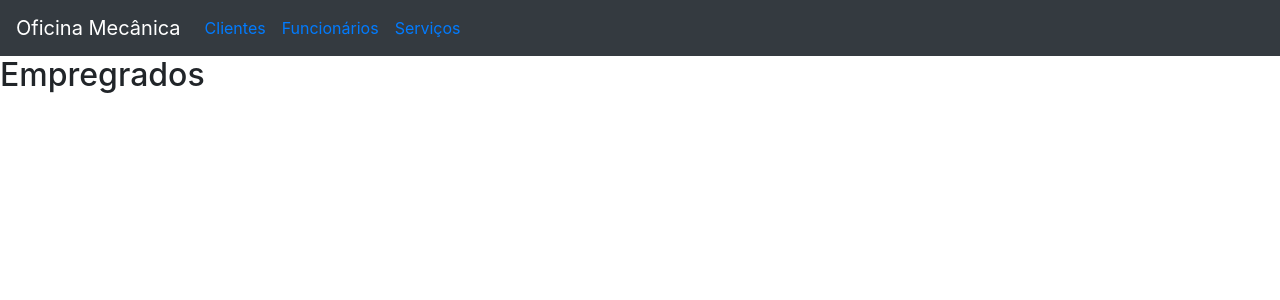
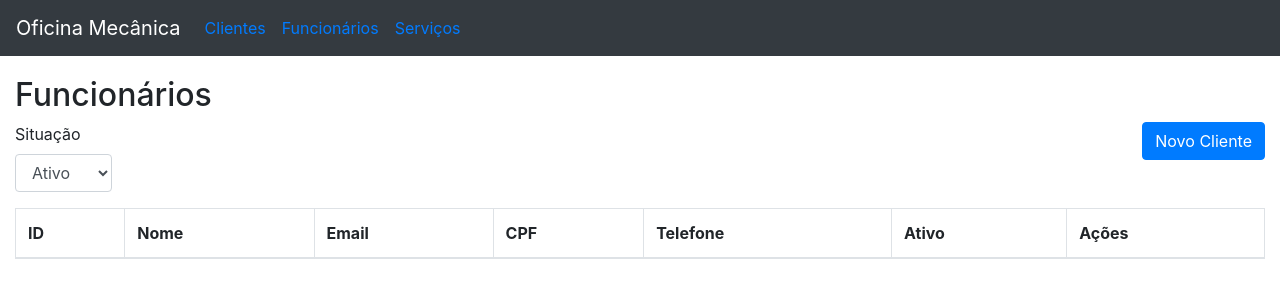
Before and after one commit to ArthurLDS/mechanical-workshop, a React (Create React App) app in the folder mechanical-workshop/: page /funcionarios/1 in a window 1280 px wide. Shown: the top 300 px of the page. Built offline with nearby package versions, Linux system fonts and the light colour scheme.

Commit message:
feat(employee)

```diff
--- a/mechanical-workshop/src/App.js
+++ b/mechanical-workshop/src/App.js
@@ -5,6 +5,7 @@ import './App.css';
 import ClientScreen from './client/cliente.screen';
 import ClientListScreen from './client/client.list.screen';
 import EmployeeScreen from './employee/employee.screen';
+import EmployeeListScreen from './employee/employee.list.screen';
 import OfficeScreen from './office/office.screen';
 
 class App extends Component {
@@ -15,9 +16,10 @@ class App extends Component {
         <Switch>
           <Route path="/" exact={true} component={ClientScreen} />
           <Route path="/cliente/:id?" component={ClientScreen} />
-          <Route path="/clientes" component={ClientListScreen} />
-          <Route path="/funcionarios" component={EmployeeScreen} />
-          <Route path="/servicos" component={OfficeScreen} />
+          <Route path="/clientes/:id?" component={ClientListScreen} />
+          <Route path="/funcionario/:id?" component={EmployeeScreen} />
+          <Route path="/funcionarios/:id?" component={EmployeeListScreen} />
+          <Route path="/servicos/:id?" component={OfficeScreen} />
         </Switch>
       </BrowserRouter>
     );
--- /dev/null
+++ b/mechanical-workshop/src/employee/employee.list.screen.js
@@ -0,0 +1,103 @@
+import React, { Component } from 'react';
+import { Form, Button, Col, Row, Table } from 'react-bootstrap';
+import { BaseScreen } from '../base/base.screen';
+import { Link as LinkRoute } from 'react-router-dom'
+import EmployeeService from '../service/employee/employeeService'
+
+class EmployeeListScreen extends BaseScreen {
+
+    constructor(props) {
+        super(props)
+        this.state = {
+            clients: [],
+            isInactives: true,
+        }
+    }
+
+    componentDidMount() {
+        this.loadClients()
+    }
+
+    handleChange = async (event) => {
+        await this.setState({ isInactives: event.target.value == "INA" })
+        await this.loadClients(this.state.isInactives)
+    }
+
+    loadClients(isInactives) {
+        let clients = EmployeeService.findByInactive(isInactives)
+        this.setState({ clients: clients })
+    }
+
+    loadClient(id) {
+        this.props.history.push(`/funcionario/${id}`)
+    }
+
+    onClickDeleteClient(id) {
+        EmployeeService.delete(id)
+        this.loadClients()
+    }
+
+    render() {
+        return (
+            <div>
+                <Col>
+                    <div style={{ marginTop: "20px" }}>
+                        <h2 className="">Funcionários</h2>
+                        <Form.Group controlId="formBasicFilter" className="float-left">
+                            <Form.Label>Situação</Form.Label>
+                            <Form.Control as="select"
+                                name="filter"
+                                defaultValue={this.state.isInactives}
+                                onChange={this.handleChange}>
+                                <option value="ATI">Ativo</option>
+                                <option value="INA">Inativo</option>
+                            </Form.Control>
+                        </Form.Group>
+                        <LinkRoute to="/funcionario">
+                            <Button variant="primary" className="float-right">
+                                Novo Cliente
+                            </Button>
+                        </LinkRoute>
+                    </div>
+                    <Table striped bordered hover>
+                        <thead>
+                            <tr>
+                                <th>ID</th>
+                                <th>Nome</th>
+                                <th>Email</th>
+                                <th>CPF</th>
+                                <th>Telefone</th>
+                                <th>Ativo</th>
+                                <th>Ações</th>
+
+                            </tr>
+                        </thead>
+                        <tbody>
+                            {this.state.clients.map((client) =>
+                                <tr>
+                                    <td onClick={() => this.loadClient(client.id)}
+                                        style={{ cursor: "pointer" }}>
+                                        {client.id}
+                                    </td>
+                                    <td>{client.name}</td>
+                                    <td>{client.email}</td>
+                                    <td>{client.cpf}</td>
+                                    <td>{client.phone}</td>
+                                    <td>{client.active ? "Sim" : "Não"}</td>
+                                    <td style={{ width: "10px" }}>
+                                        <Button variant="danger" size="sm"
+                                            onClick={() => this.onClickDeleteClient(client.id)}>
+                                            Excluir
+                                        </Button>
+                                    </td>
+                                </tr>
+                            )}
+                        </tbody>
+                    </Table>
+                </Col>
+            </div>
+        );
+    }
+}
+
+export default EmployeeListScreen
--- a/mechanical-workshop/src/employee/employee.screen.js
+++ b/mechanical-workshop/src/employee/employee.screen.js
@@ -1,13 +1,117 @@
 import React, { Component } from 'react';
-import { Navbar, Nav, Link, Brand } from 'react-bootstrap';
+import {Form, Button, Col, Row, Alert, Container} from 'react-bootstrap';
 import { BaseScreen } from '../base/base.screen';
+import EmployeeService from '../service/employee/employeeService'
+import If from '../components/If'
 
 class EmployeeScreen extends BaseScreen {
+    constructor(props) {
+        super(props)
+        this.state = {
+            employee: {
+                name: "",
+                cpf: "",
+                email: "",
+                phone: "",
+                active: true,
+            },
+            isFormValid: false
+        }
+    }
+
+    componentDidMount(){
+        if (this.props.match.params.id)
+            this.loadClient()
+    }
+
+    loadClient(){
+        let obj = EmployeeService.findOne(this.props.match.params.id)
+        if(obj) this.setState({obj})
+    }
+
+    handleChangeClient = (event) => {
+        var obj = Object.assign(this.state.employee, { [event.target.name]: event.target.value })
+        this.setState({ employee: obj })
+    }
+
+    onClickSaveForm = (event) => {
+        event.preventDefault()
+        EmployeeService.save(this.state.employee)
+        this.setState({ isFormValid: true }, this.redirectToList())
+    }
+
+    redirectToList() {
+        setTimeout(() => this.props.history.push("/funcionarios"), 1500)
+    }
+
+
     render() {
         return (
-            <div>
-                <h2>Empregrados</h2>
-            </div>
+            <div style={{ marginTop: "15px" }}>
+                <Col>
+                    <h2>Cadastro de Funcionários</h2>
+                    <Form>
+                        <Row>
+                            <Col>
+                                <Form.Group controlId="formBasicName">
+                                    <Form.Label>Nome</Form.Label>
+                                    <Form.Control
+                                        name="name"
+                                        defaultValue={this.state.employee.name}
+                                        onChange={this.handleChangeClient}
+                                        type="text" placeholder="Digite seu nome" />
+                                </Form.Group>
+
+                                <Form.Group controlId="formBasicCpf">
+                                    <Form.Label>CPF</Form.Label>
+                                    <Form.Control
+                                        name="cpf"
+                                        defaultValue={this.state.employee.cpf}
+                                        onChange={this.handleChangeClient}
+                                        type="text" placeholder="Digite seu CPF" />
+                                </Form.Group>
+
+                                <Form.Group controlId="formBasicChecbox">
+                                    <Form.Check disabled="true"
+                                        name="active"
+                                        value={this.state.employee.active}
+                                        onChange={this.handleChangeClient}
+                                        type="checkbox"
+                                        label="Ativo" />
+                                </Form.Group>
+                            </Col>
+
+                            <Col>
+                                <Form.Group controlId="formBasicEmail">
+                                    <Form.Label>Email</Form.Label>
+                                    <Form.Control
+                                        name="email"
+                                        defaultValue={this.state.employee.email}
+                                        onChange={this.handleChangeClient}
+                                        type="email" placeholder="Seu email" />
+                                </Form.Group>
+                                 <Form.Group controlId="formBasicPhone">
+                                    <Form.Label>Telefone</Form.Label>
+                                    <Form.Control
+                                        name="phone"
+                                        defaultValue={this.state.employee.phone}
+                                        onChange={this.handleChangeClient}
+                                        type="number" placeholder="Digite seu número de telefone" />
+                                </Form.Group>
+                            </Col>
+                        </Row>
+                        <If test={this.state.isFormValid}>
+                            <Alert key="alert-success" variant="success">
+                                Funcionário salvo com sucesso!
+                            </Alert>
+                        </If>
+                        <Button variant="primary" onClick={this.onClickSaveForm} type="submit">
+                            Salvar
+                        </Button>
+                    </Form>
+                </Col>
+
+            </div >
         );
     }
 }
--- /dev/null
+++ b/mechanical-workshop/src/service/employee/employeeService.js
@@ -0,0 +1,45 @@
+import React, { Component } from 'react';
+import LocalStorageService from '../localStorageService'
+
+const prefix_key = "employee"
+
+class EmployeeService {
+
+    static save(client) {
+        let list = EmployeeService.findAll()
+        if(client.id){
+            LocalStorageService.deleteData(prefix_key, client.id)
+        } else {
+            let nextId = EmployeeService.getNextId()
+            client.id = nextId;
+        }
+        LocalStorageService.saveDataArray(prefix_key, client)
+    }
+
+    static delete(id){
+        LocalStorageService.deleteData(prefix_key, id)
+    }
+
+    static findAll() {
+        return LocalStorageService.getData(prefix_key)
+    }
+
+    static findOne(id) {
+        return LocalStorageService.getData(prefix_key).filter(c => c.id == id)[0]
+    }
+
+    static findByInactive(inactive) {
+        let list = LocalStorageService.getData(prefix_key) || []
+        return list.filter(c => c.active !== inactive)
+    }
+
+    static getNextId() {
+        let listClients = LocalStorageService.getData(prefix_key) || []
+        let listIds = listClients.map(c => c.id)
+        let lastId = Math.max(...listIds)
+        return listIds[0] ? lastId + 1 : 1
+    }
+
+}
+
+export default EmployeeService
--- a/mechanical-workshop/src/serviceWorker.js
+++ b/mechanical-workshop/src/serviceWorker.js
@@ -68,7 +68,7 @@ function registerValidSW(swUrl, config) {
             if (navigator.serviceWorker.controller) {
               // At this point, the updated precached content has been fetched,
               // but the previous service worker will still serve the older
-              // content until all client tabs are closed.
+              // content until all employeetabs are closed.
               console.log(
                 'New content is available and will be used when all ' +
                   'tabs for this page are closed. See https://bit.ly/CRA-PWA.'
```
Also changed, not shown: 1 other file (tests, documents, lock files or other folders).
